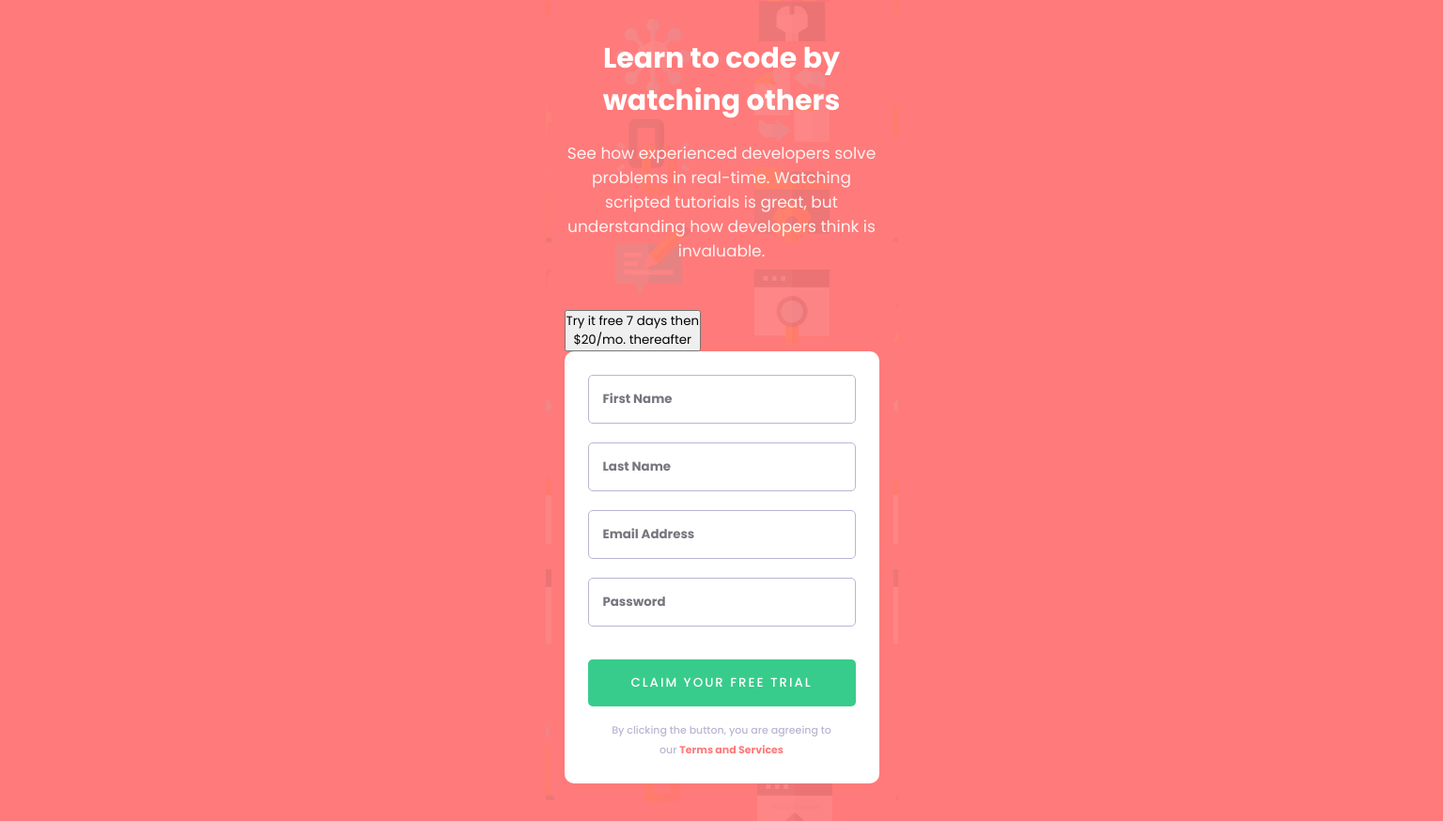
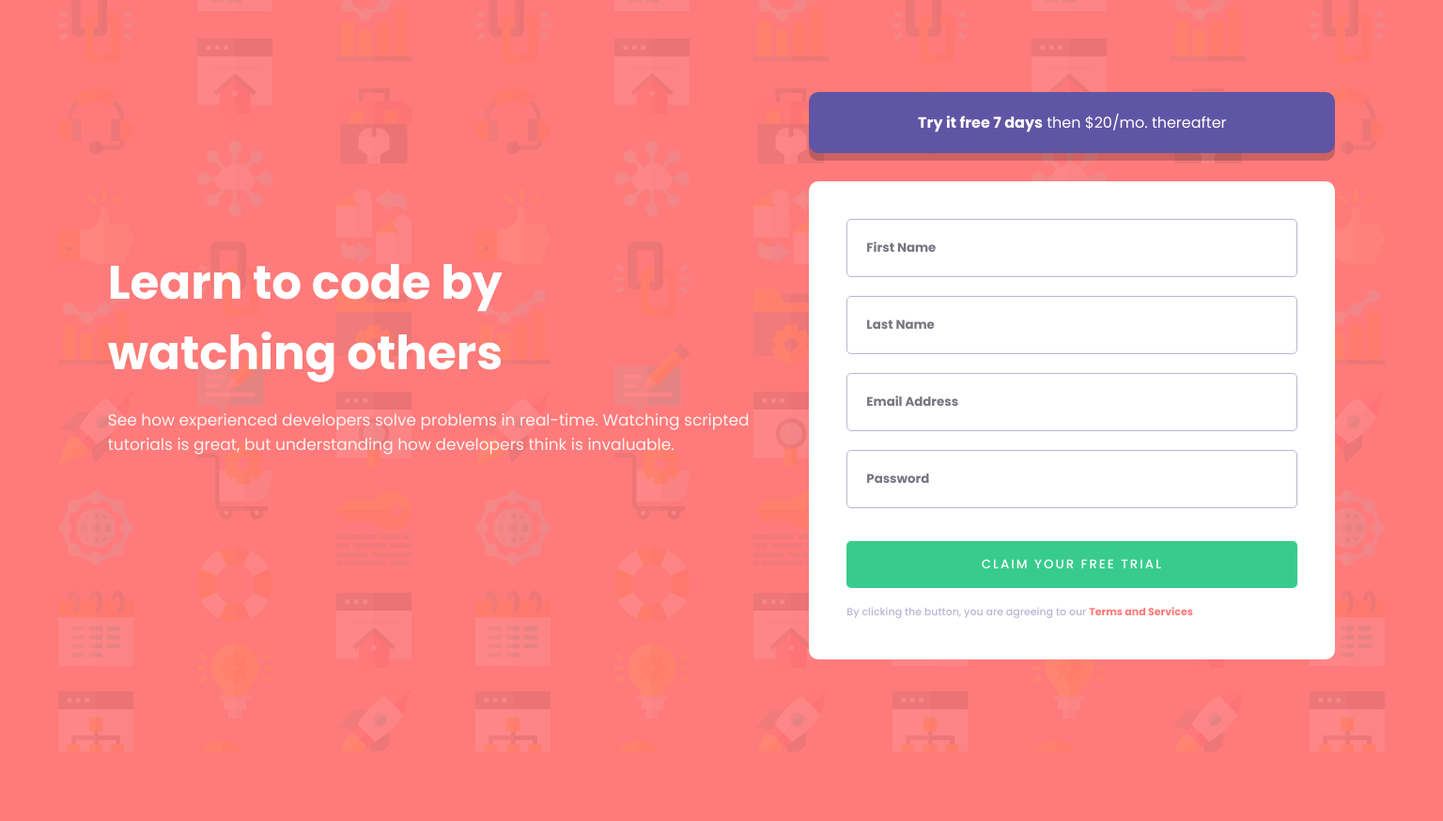
Before and after one commit to danilobandeira29/signup-form, a plain HTML site: page index.html in a window 1536 px wide. Shown: the whole page at 94% size. After the commit the page ends 800 px from the top, so only its background shows below. Drawn offline with Linux system fonts and the light colour scheme.

Commit message:
style: add responsive for desktop

```diff
--- a/style.css
+++ b/style.css
@@ -67,11 +67,11 @@ button {
   opacity: .9;
 }
 
-.container > section {
+.content > section {
   margin-bottom: 30px;
 }
 
-.container > section button {
+.content > section button {
   position: relative;
 
   width: 100%;
@@ -88,7 +88,7 @@ button {
 
 }
 
-.container > section button::after {
+.content > section button::after {
   position: absolute;
   content: '';
   width: 100%;
@@ -101,11 +101,11 @@ button {
   border-radius: 10px;
 }
 
-.container > section button span {
+.content > section button span {
   font-weight: var(--fw-bold);
 }
 
-.container > section button p {
+.content > section button p {
   font-weight: var(--fw-regular);
 }
 
@@ -141,8 +141,8 @@ button {
   opacity: 1;
   position: absolute;
   width: 25px;
-  height: 50%;
-  right: 10px;
+  height: 25px;
+  right: 1rem;
 }
 
 .form-container form div ~ small {
@@ -168,6 +168,7 @@ button {
   padding: 15px;
   border: none;
   background: transparent;
+  font-weight: var(--fw-semibold);
 }
 
 .form-container form input:focus::placeholder {
@@ -210,3 +211,64 @@ button {
   color: var(--clr-red-primary);
   text-decoration: none;
 }
+
+@media (min-width: 1440px) {
+  body {
+    background: url('./images/bg-intro-desktop.png') no-repeat center var(--clr-red-primary);
+  }
+
+  .container {
+    width: 100vw;
+    max-width: 1440px;
+    min-height: 100vh;
+
+    display: flex;
+    align-items: center;
+    justify-content: space-evenly;
+  }
+
+  header {
+    max-width: 50%;
+  }
+
+  .title-primary {
+    font-size: 5rem;
+    width: 16ch;
+    text-align: left;
+  }
+
+  .title-neutral {
+    text-align: left;
+  }
+
+  .content {
+    width: 40%;
+  }
+
+  .form-container form {
+    padding: 4rem;
+  }
+
+  .form-container form div input {
+    padding: 2rem;
+  }
+
+  .form-container form div.error img {
+    width: 25px;
+    height: 25px;
+    right: 2.5rem;
+  }
+
+  .content > section button br {
+    display: none;
+  }
+
+  .form-container form .text-small {
+    text-align: left;
+  }
+
+  .form-container form .text-small br {
+    display: none;
+  }
+
+}
```
